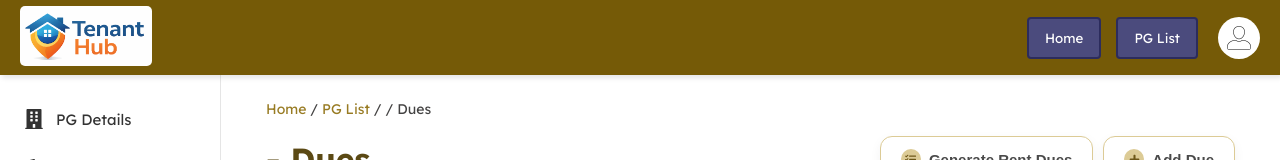
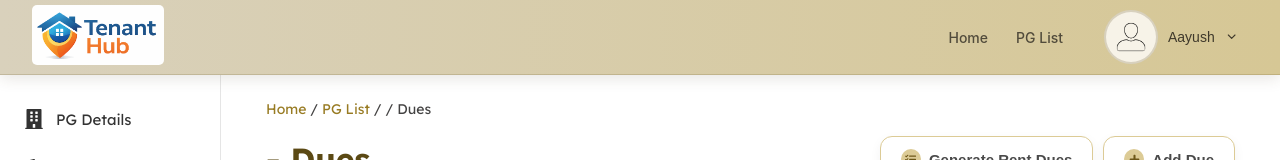
Before and after one commit to aayush674/Tenant-Hub, a React (Create React App) app in the folder frontend/: page /pg/1/dues in a window 1280 px wide. Shown: the top 160 px of the page. Built offline with nearby package versions, Linux system fonts and the light colour scheme; no server answers; sample sign-in values are in the browser's storage.

Commit message:
Updated Header UI

```diff
--- a/frontend/src/components/admin/header.js
+++ b/frontend/src/components/admin/header.js
@@ -1,9 +1,10 @@
-import { useNavigate } from "react-router-dom";
+import { useNavigate, NavLink } from "react-router-dom";
 import "../../styles/header.css";
 import logo from "../../assets/Tenant-Hub-Logo.png";
 import { useState, useEffect, useRef } from "react";
 import ChangePassword from "../common/changePassword";
 import profileIcon from "../../assets/profile-Icon.png";
+import { FiLogOut, FiLock, FiChevronDown } from "react-icons/fi";
 
 function Header() {
     const navigate = useNavigate();
@@ -35,26 +36,48 @@ function Header() {
     return (
       <header className="header">
         <div className="header-left">
-                <img src={logo} alt="Tenant Hub Logo" className="header-logo" onClick={() => navigate("/")} />
+          <img
+            src={logo}
+            alt="Tenant Hub Logo"
+            className="header-logo"
+            onClick={() => navigate("/")}
+          />
         </div>
         <nav className="header-nav">
           <div className="nav-links">
-                    <button onClick={() => navigate("/")}>Home</button>
-                    <button onClick={() => navigate("/pg-list")}>PG List</button>
+            <NavLink to="/">Home</NavLink>
+            <NavLink to="/pg-list">PG List</NavLink>
           </div>
           <div className="profile-container" ref={profileRef}>
-                <button className="profile-icon" onClick={() => setOpenActions(prev=>!prev)}>
-                <img src={profileIcon} alt="profile"></img>
+            <button
+              className="profile-icon"
+              onClick={() => setOpenActions((prev) => !prev)}
+            >
+              <img src={profileIcon} alt="" />
+              <span className="profile-name">Aayush</span>
+              <FiChevronDown className={openActions ? "arrow open" : "arrow"} />
             </button>
             {openActions && (
               <div className="profile-actions">
-                        <button onClick={handleLogout} className="logout-button">Logout</button>
-                        <button onClick={() => {setCpModal(true); setOpenActions(false)}} className="change-password-button">Change Password</button>
+                <button
+                  onClick={() => {
+                    setCpModal(true);
+                    setOpenActions(false);
+                  }}
+                  className="change-password-button"
+                >
+                  <FiLock />
+                  Change Password
+                </button>
+                <button onClick={handleLogout} className="logout-button">
+                  <FiLogOut />
+                  Logout
+                </button>
               </div>
             )}
           </div>
 
-                <ChangePassword show={cpModal} onClose={()=>setCpModal(false)}/>
+          <ChangePassword show={cpModal} onClose={() => setCpModal(false)} />
         </nav>
       </header>
     );
--- a/frontend/src/components/admin/pgList.js
+++ b/frontend/src/components/admin/pgList.js
@@ -6,9 +6,10 @@ import "../../styles/pgList.css";
 import "../../styles/common_styles/navigator.css";
 import { authFetch } from "../../api/apiClient";
 import AddPG from "./addPG";
-import { FaEye, FaTrash } from "react-icons/fa";
+import { FaEye, FaTrash, FaPlus } from "react-icons/fa";
 import { API_BASE_URL } from "../../config";
 import TableComponent from "../common/tableComponent";
+import "../../styles/common_styles/add-btn.css";
 
 function PGList() {
     const navigate = useNavigate();
@@ -81,7 +82,7 @@ function PGList() {
       {
         header: "Actions",
         render: (pg) => (
-          <div>
+          <div className="pg-row-actions">
             <button
               className="view-pg-button"
               onClick={() => navigate(`/pg/${pg.id}`)}
@@ -120,11 +121,14 @@ function PGList() {
         {showSuccessMessage && (
           <div className="success-message">PG added successfully!</div>
         )}
-
-        <button onClick={() => setShowAddPG(true)} className="create-pg-btn">
-          <strong>+ Create PG</strong>
-        </button>
-
+        <div className="create-pg-btn">
+          <button onClick={() => setShowAddPG(true)} className="add-btn">
+            <span className="icon">
+              <FaPlus />
+            </span>
+            <span>Create PG</span>
+          </button>
+        </div>
         <AddPG
           show={showAddPG}
           onClose={() => setShowAddPG(false)}
@@ -138,9 +142,9 @@ function PGList() {
 
         <h1>PG List</h1>
         <TableComponent
-            columns={columns}
-            data={pgs}
-            emptyMessage={"No PG Available"}
+          columns={columns}
+          data={pgs}
+          emptyMessage={"No PG Available"}
         />
         <ConfirmModal
           show={showConfirmModal}
--- a/frontend/src/styles/header.css
+++ b/frontend/src/styles/header.css
@@ -1,113 +1,368 @@
+/* =========================
+   HEADER
+========================= */
+
 .header {
-    background-color: #755a07;
-    height: 75px;
+  background: linear-gradient(
+    90deg,
+    #d9d1bc 0%,
+    #d6c795 100%
+  );
+
+  border-bottom: 1px solid rgba(91, 73, 20, 0.18);
+
   display: flex;
   align-items: center;
   justify-content: space-between;
-    color: rgb(255, 255, 255);
-    padding: 0 20px;
-    box-shadow: 2px 3px 5px rgba(0, 0, 0, 0.1);
-    /* margin: 10px; */
+
+  color: #38342a;
 
   position: sticky;
   top: 0;
   z-index: 1000;
+
+  height: 74px;
+  padding: 0 32px;
+
+  box-shadow: 0 4px 14px rgba(70, 60, 35, 0.12);
 }
+
+
+/* =========================
+   LOGO
+========================= */
 
 .header-logo {
   cursor: pointer;
+
   height: 60px;
+
   border-radius: 5px;
+
+  transition:
+    transform 0.25s ease,
+    filter 0.25s ease;
+}
+
+.header-logo:hover {
+  transform: scale(1.04);
+}
+
+
+/* =========================
+   HEADER TITLE
+========================= */
+
+.header-title {
+  color: #38342a;
+
+  transition: color 0.2s ease;
 }
 
 .header-title:hover {
-    color: #9b5e03;
-    transition: color 0.2s ease;
+  color: #755a0a;
 }
+
+
+/* =========================
+   HEADER NAVIGATION
+========================= */
 
 .header-nav {
   display: flex;
-    gap: 20px;
+  align-items: center;
+  gap: 28px;
 }
+
+
+/* =========================
+   NAV LINKS
+========================= */
 
 .nav-links {
   display: flex;
-    gap: 15px;
+  align-items: center;
+  gap: 22px;
 }
 
-.nav-links button {
-    background-color: #4b4b7d;
-    color: white;
-    padding: 8px 16px;
-    border-radius: 4px;
-    cursor: pointer;
-    border: 2px solid #2c2c5d;
-    transition: all 0.2s ease;
-    font-family: "Lexend", sans-serif;
+.nav-links a {
+  position: relative;
+
+  text-decoration: none;
+
+  color: #514b3b;
+
+  padding: 8px 3px;
+
+  font-size: 14px;
+  font-weight: 500;
+
+  transition:
+    color 0.2s ease;
 }
 
-.nav-links button:hover {
-    background-color: #2c2c5d;
+.nav-links a:hover {
+  color: #3c351f;
 }
 
+.nav-links a.active {
+  color: #5f4908;
+  font-weight: 600;
+}
+
+
+/* =========================
+   NAV LINK UNDERLINE
+========================= */
+
+.nav-links a::after {
+  content: "";
+
+  position: absolute;
+
+  left: 0;
+  bottom: -8px;
+
+  width: 0;
+  height: 3px;
+
+  border-radius: 999px;
+
+  background: #9c7816;
+
+  transition: width 0.25s ease;
+}
+
+.nav-links a:hover::after,
+.nav-links a.active::after {
+  width: 100%;
+}
+
+
+/* =========================
+   LOGOUT BUTTON
+========================= */
+
 .logout-button {
-    background-color: #8b6327;
-    color: white;
+  background: rgba(255, 255, 255, 0.22);
+
+  color: #a52820 !important;
+
   padding: 8px 16px;
-    border-radius: 4px;
+
+  border-radius: 6px;
+
   cursor: pointer;
-    border: 2px solid #8b6327;
-    transition: all 0.2s ease;
+
+  border: 1px solid rgba(140, 70, 60, 0.25);
+
+  font-size: 14px;
+  font-weight: 500;
+
+  transition:
+    background-color 0.2s ease,
+    border-color 0.2s ease,
+    transform 0.15s ease;
 }
 
 .logout-button:hover {
-    background-color: #d6a760;
+  background: #fff0ee !important;
+
+  border-color: #d6aaa5;
+
+  transform: translateY(-1px);
 }
+
+.logout-button:active {
+  transform: translateY(0);
+}
+
+
+/* =========================
+   PROFILE CONTAINER
+========================= */
 
 .profile-container {
   position: relative;
 }
 
+
+/* =========================
+   PROFILE BUTTON
+========================= */
+
 .profile-icon {
-  background: none;
+  background: transparent;
+
   border: none;
-  padding: 0;
+
   cursor: pointer;
+
   display: flex;
   align-items: center;
   justify-content: center;
 
+  gap: 10px;
+
+  color: #3f392b;
+
+  padding: 6px 10px;
+
+  border-radius: 10px;
+
+  transition:
+    background-color 0.2s ease;
 }
 
+.profile-icon:hover {
+  background: rgba(255, 255, 255, 0.22);
+}
+
+
+/* =========================
+   PROFILE NAME
+========================= */
+
+.profile-name {
+  font-size: 14px;
+
+  font-weight: 500;
+
+  color: #3f392b;
+}
+
+
+/* =========================
+   PROFILE IMAGE
+========================= */
+
 .profile-icon img {
-  width: 32px;
-  height: 32px;
-  object-fit: contain;
-  background-color: #ffffff;
+  width: 38px;
+  height: 38px;
+
   border-radius: 50%;
-  padding: 5px;
+
+  padding: 6px;
+
+  background: #f7f3e8;
+
+  border: 2px solid rgba(91, 73, 20, 0.20);
+
+  transition:
+    transform 0.25s ease,
+    box-shadow 0.25s ease;
 }
+
+.profile-icon:hover img {
+  transform: scale(1.06);
+
+  box-shadow:
+    0 2px 10px rgba(70, 55, 20, 0.18);
+}
+
+
+/* =========================
+   PROFILE DROPDOWN
+========================= */
 
 .profile-actions {
   position: absolute;
+
+  top: 48px;
   right: 0;
-  top: 40px;
-  background: white;
-  border: 1px solid #ddd;
-  border-radius: 6px;
-  display: flex;
-  flex-direction: column;
-  min-width: 130px;
+
+  min-width: 180px;
+
+  padding: 6px;
+
+  margin-top: 8px;
+
+  background: #faf8f2;
+
+  border: 1px solid #ddd5c1;
+
+  border-radius: 10px;
+
+  overflow: hidden;
+
+  box-shadow:
+    0 10px 30px rgba(60, 50, 30, 0.16);
+
+  animation: dropdown 0.18s ease;
 }
 
+
+/* =========================
+   DROPDOWN ANIMATION
+========================= */
+
+@keyframes dropdown {
+  from {
+    opacity: 0;
+
+    transform:
+      translateY(-8px)
+      scale(0.97);
+  }
+
+  to {
+    opacity: 1;
+
+    transform:
+      translateY(0)
+      scale(1);
+  }
+}
+
+
+/* =========================
+   DROPDOWN BUTTONS
+========================= */
+
 .profile-actions button {
+  width: 100%;
+
+  padding: 12px 16px;
+
+  text-align: left;
+
   border: none;
-  background: none;
-  padding: 10px;
+
+  border-radius: 8px;
+
+  background: transparent;
+
+  color: #454033;
+
+  font-size: 14px;
+
   cursor: pointer;
-  color: #8b6327;
+
+  display: flex;
+  align-items: center;
+
+  gap: 10px;
+
+  transition:
+    background-color 0.2s ease,
+    color 0.2s ease;
 }
 
 .profile-actions button:hover {
-  background: #f3f3f3;
+  background: #eee8d8;
+
+  color: #705508;
 }
+
+
+/* =========================
+   PROFILE ARROW
+========================= */
+
+.arrow {
+  transition: transform 0.2s ease;
+}
+
+.arrow.open {
+  transform: rotate(180deg);
+}
--- a/frontend/src/styles/pgList.css
+++ b/frontend/src/styles/pgList.css
@@ -30,26 +30,7 @@
 }
 
 .create-pg-btn {
-  background-color: #987b23;
-  color: white;
-  border: none;
-  padding: 5px 10px;
-  border-radius: 3px;
-  cursor: pointer;
-  flex-shrink: 0;
-  border-radius: 5px;
-  border: 2px solid #5b4914;
-  transition: all 0.2s ease;
-  margin-top: 20px;
-}
-
-.create-pg-btn:hover {
-  background-color: #5b4914;
-}
-
-.create-pg-btn:active {
-  background-color: #4a3a10;
-  box-shadow: 0 1px 2px rgba(0, 0, 0, 0.2);
+  margin-top: 40px;
 }
 
 .pg-row td {
@@ -79,12 +60,6 @@
   background-color: #ffd1d1;
   border-color: #fca5a5;
 }
-
-/* .pg-name{
-  flex: 1;
-  margin-right: 15px;
-  word-break: break-word;
-} */
 
 .view-pg-button {
   color: green;
```
Lines whose indentation alone changed are shown as unchanged.
